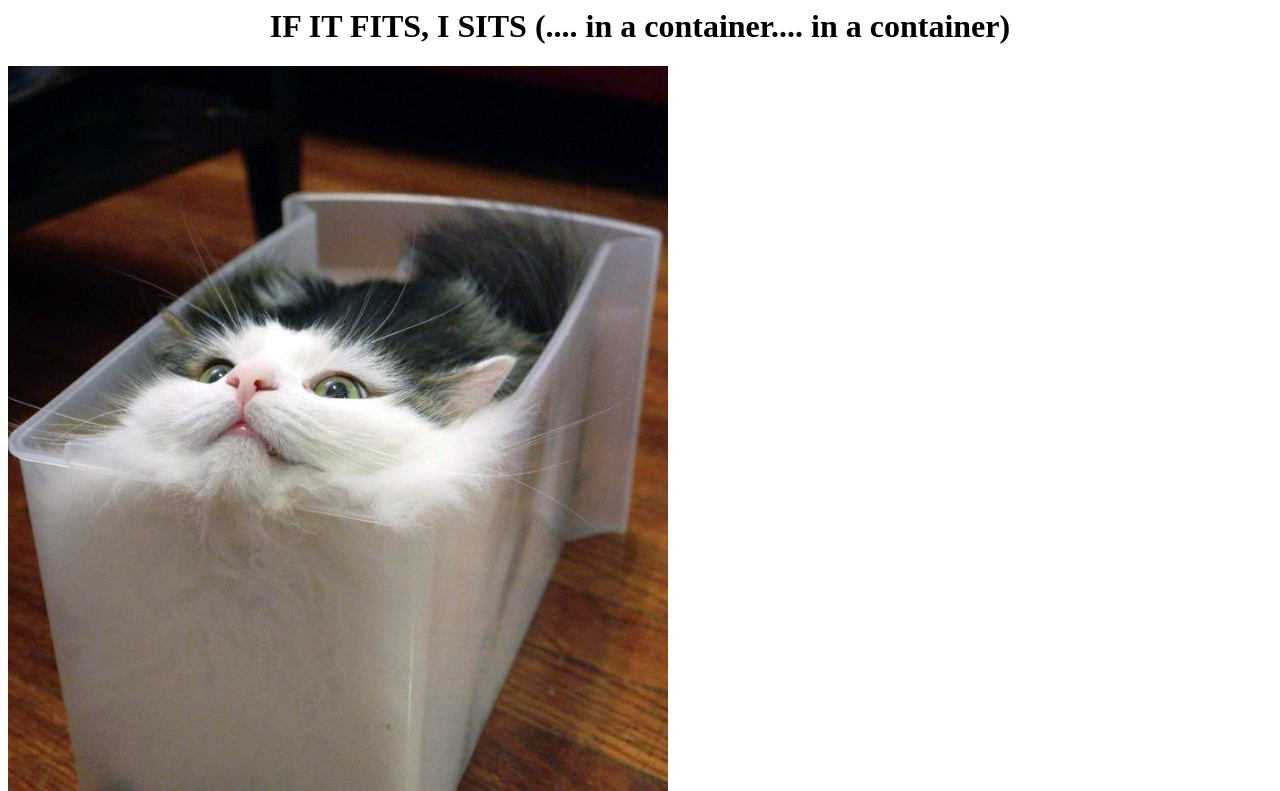
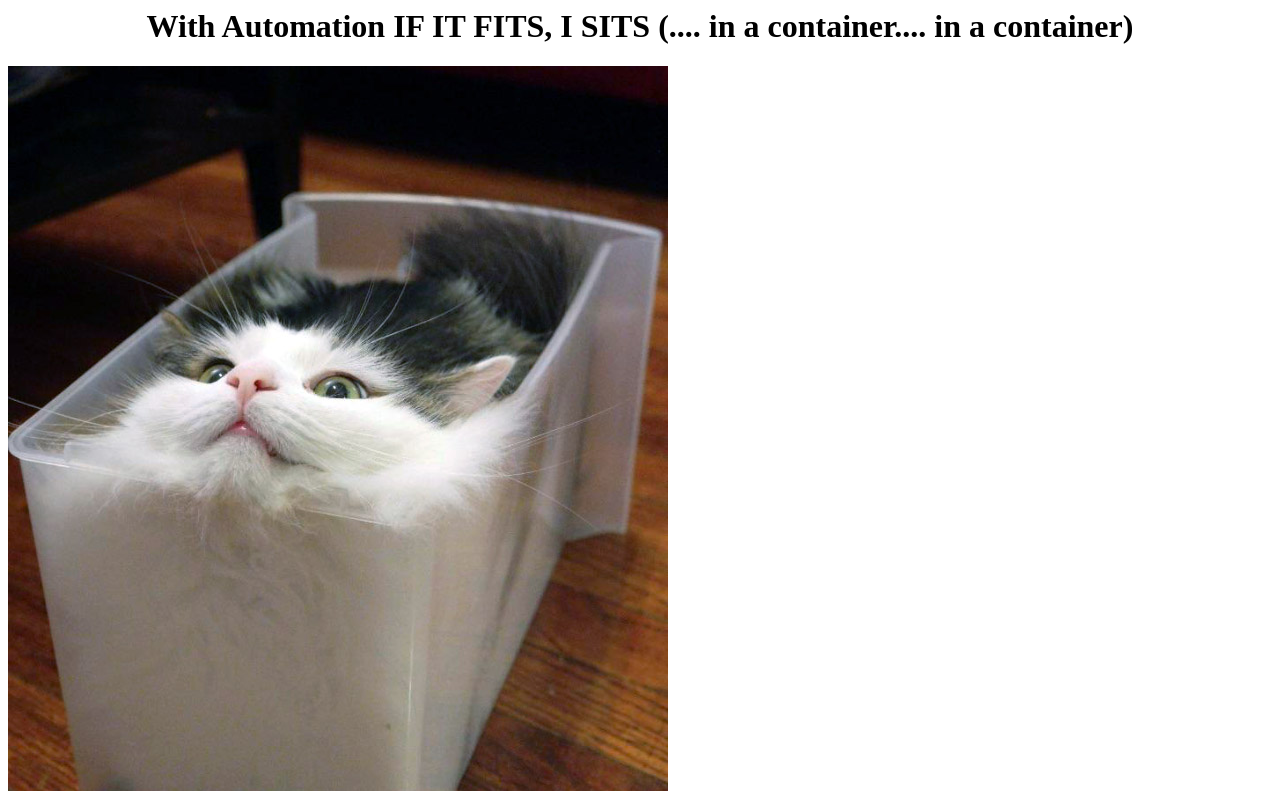
Before and after one commit to Sankhapramudithagunathuga/catpipeline, a plain HTML site: page index.html in a window 1280 px wide. Shown: the top 791 px of the page. Drawn offline with Linux system fonts and the light colour scheme.

Commit message:
update buildspec file

```diff
--- a/index.html
+++ b/index.html
@@ -3,7 +3,7 @@
 		<title> Container of cats </title>
 	</head>
 	<body>
-		<center><h1> IF IT FITS, I SITS (.... in a container.... in a container) </h1></center>
+		<center><h1> With Automation IF IT FITS, I SITS (.... in a container.... in a container) </h1></center>
 
 		<section id="photos">
 			<img src="containerandcat1.jpg" alt="container and a cat">
```
